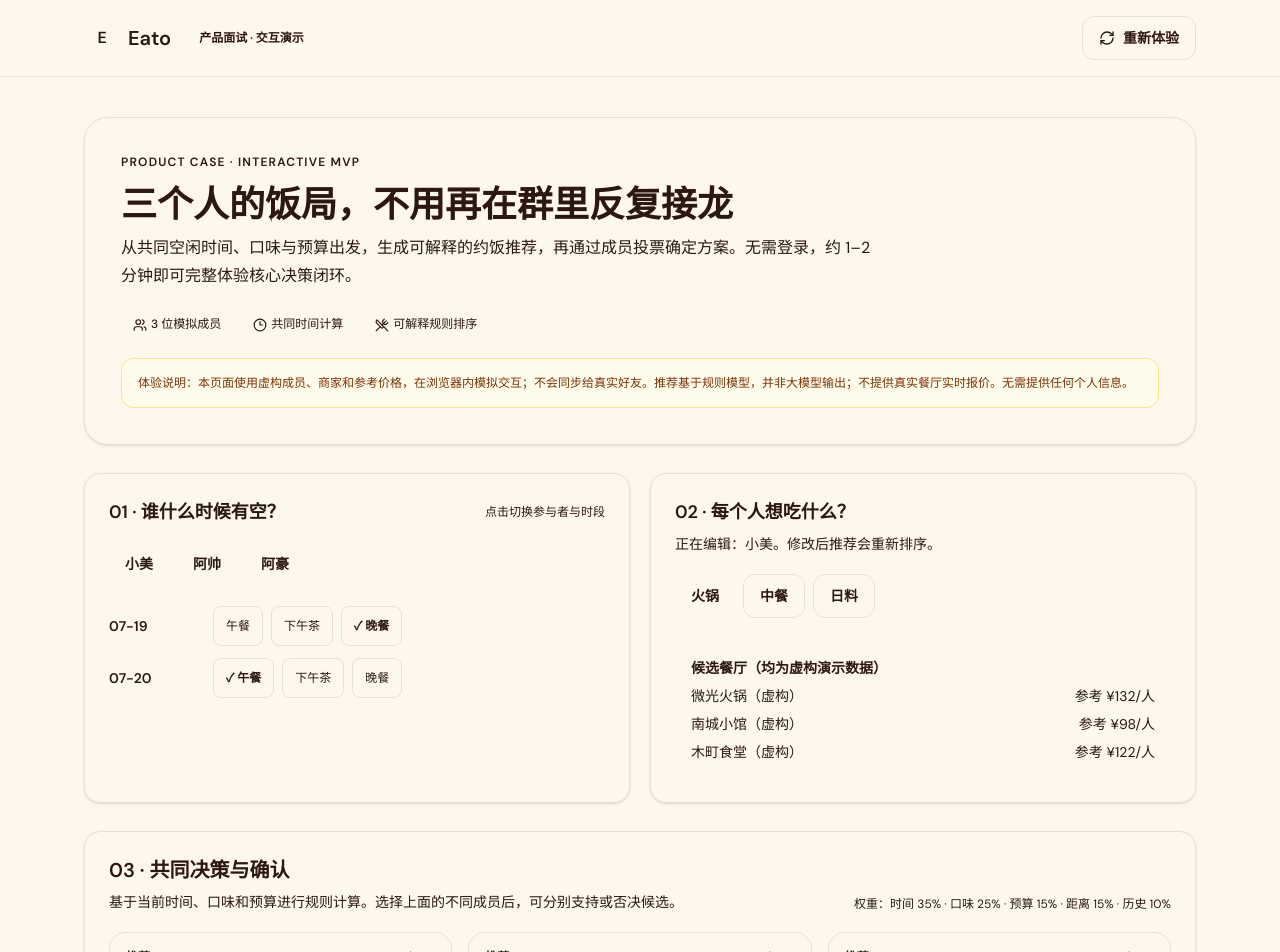
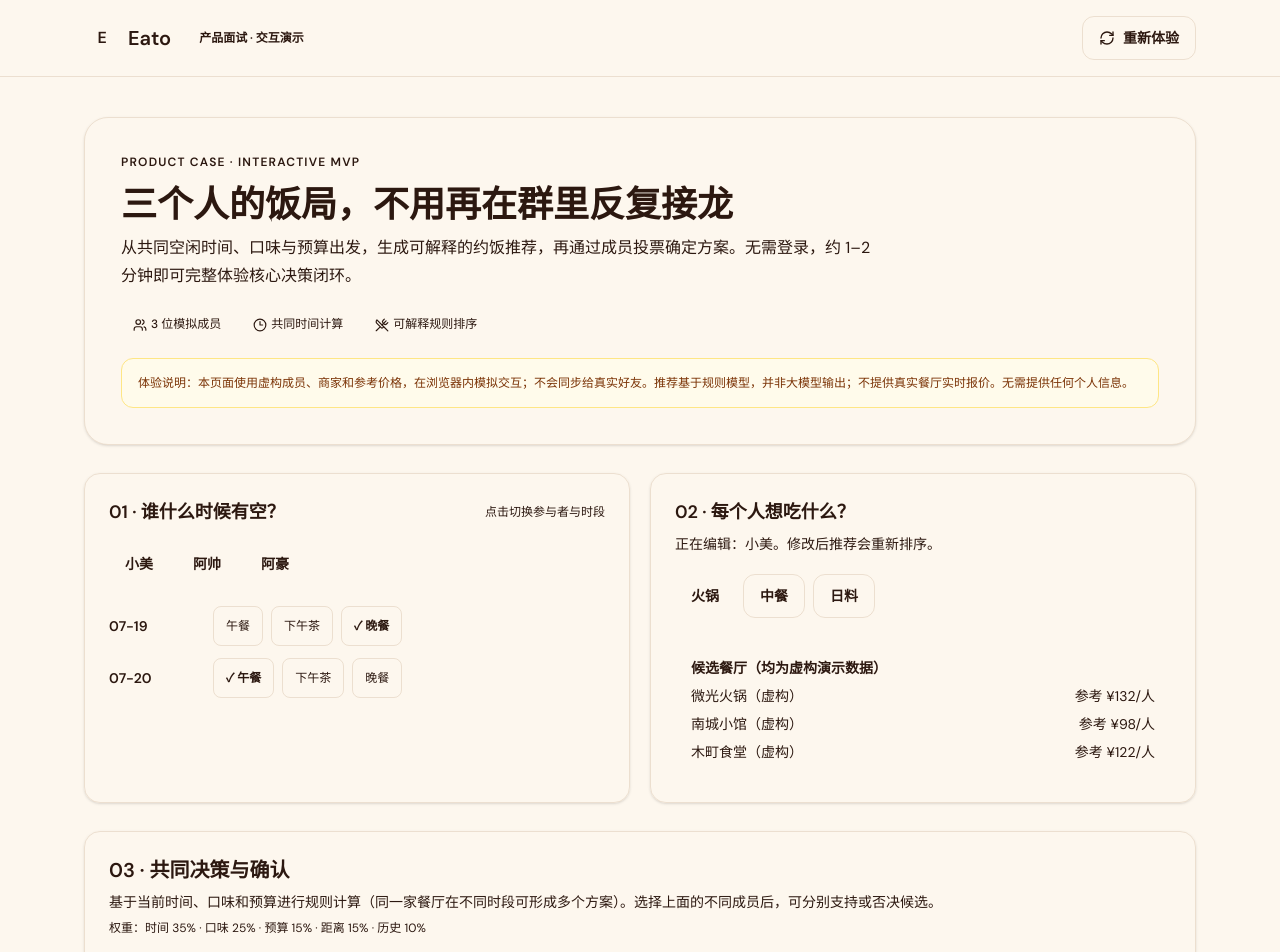
Before and after one commit to 3404681919sl-cyber/eato, a React (Vite) app: page /demo in a window 1280 px wide. Shown: the top 952 px of the page. Built offline with nearby package versions, Linux system fonts and the light colour scheme; no server answers; a web font is replaced by a local one.

Commit message:
fix(demo): disambiguate date-specific options in accessible controls

```diff
--- a/src/pages/InterviewDemoPage.tsx
+++ b/src/pages/InterviewDemoPage.tsx
@@ -234,7 +234,7 @@ export default function InterviewDemoPage() {
               <div className="flex flex-wrap items-end justify-between gap-2">
                 <div>
                   <h2 className="text-xl font-bold">03 · 共同决策与确认</h2>
-                  <p className="mt-2 text-sm text-muted-foreground">基于当前时间、口味和预算进行规则计算。选择上面的不同成员后，可分别支持或否决候选。</p>
+                  <p className="mt-2 text-sm text-muted-foreground">基于当前时间、口味和预算进行规则计算（同一家餐厅在不同时段可形成多个方案）。选择上面的不同成员后，可分别支持或否决候选。</p>
                 </div>
                 <span className="text-xs text-muted-foreground">权重：时间 35% · 口味 25% · 预算 15% · 距离 15% · 历史 10%</span>
               </div>
@@ -257,16 +257,16 @@ export default function InterviewDemoPage() {
                       <p className="mt-2 text-xs leading-6 text-muted-foreground">{option.reasons.join("；")}</p>
                       {option.conflicts.length > 0 && <p className="mt-2 text-xs leading-5 text-amber-800">{option.conflicts.join("；")}</p>}
                       <div className="mt-4 flex gap-2">
-                        <button type="button" aria-label={"支持 " + candidate?.name} aria-pressed={voteValue === "support"} onClick={() => vote(option.candidateId, "support")}
+                        <button type="button" aria-label={"支持 " + candidate?.name + " " + option.date + " " + MEAL_PERIOD_LABELS[option.mealPeriod]} aria-pressed={voteValue === "support"} onClick={() => vote(option.candidateId, "support")}
                           className={voteValue === "support" ? "min-h-10 flex-1 rounded-lg bg-emerald-700 px-2 text-xs font-semibold text-white" : "min-h-10 flex-1 rounded-lg border border-border px-2 text-xs font-semibold hover:bg-secondary"}>
                           支持
                         </button>
-                        <button type="button" aria-label={"否决 " + candidate?.name} aria-pressed={voteValue === "veto"} onClick={() => vote(option.candidateId, "veto")}
+                        <button type="button" aria-label={"否决 " + candidate?.name + " " + option.date + " " + MEAL_PERIOD_LABELS[option.mealPeriod]} aria-pressed={voteValue === "veto"} onClick={() => vote(option.candidateId, "veto")}
                           className={voteValue === "veto" ? "min-h-10 flex-1 rounded-lg bg-red-700 px-2 text-xs font-semibold text-white" : "min-h-10 flex-1 rounded-lg border border-border px-2 text-xs font-semibold hover:bg-secondary"}>
                           否决
                         </button>
                       </div>
-                      <button type="button" aria-label={"确认 " + candidate?.name} disabled={!option.readyToConfirm || vetoed} onClick={() => confirm(option)}
+                      <button type="button" aria-label={"确认 " + candidate?.name + " " + option.date + " " + MEAL_PERIOD_LABELS[option.mealPeriod]} disabled={!option.readyToConfirm || vetoed} onClick={() => confirm(option)}
                         className="mt-2 min-h-11 w-full rounded-xl bg-primary px-3 text-sm font-semibold text-primary-foreground disabled:cursor-not-allowed disabled:opacity-35">
                         {vetoed ? "有成员否决" : option.readyToConfirm ? "确认这家" : "共同时间未齐"}
                       </button>
```
